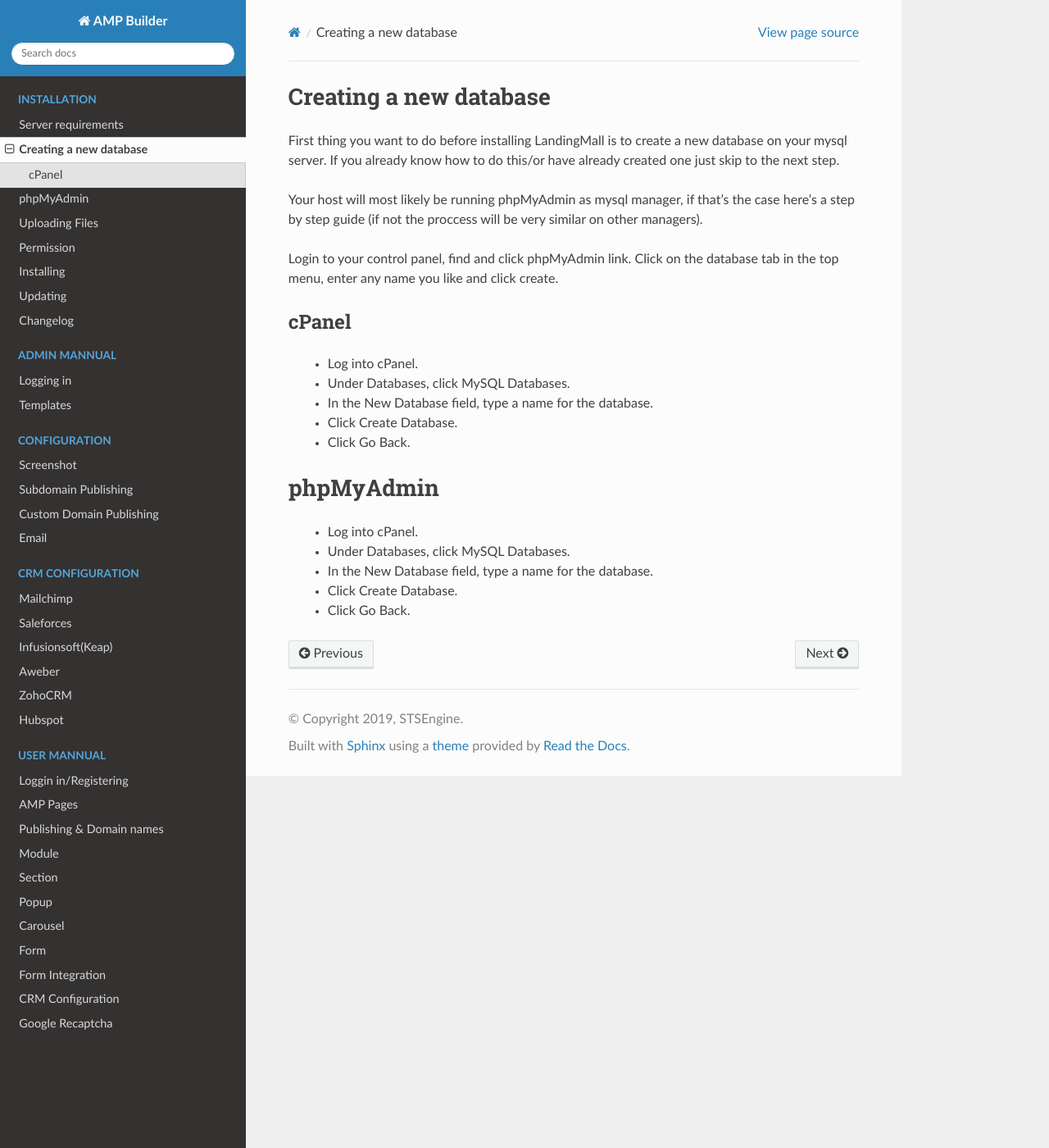
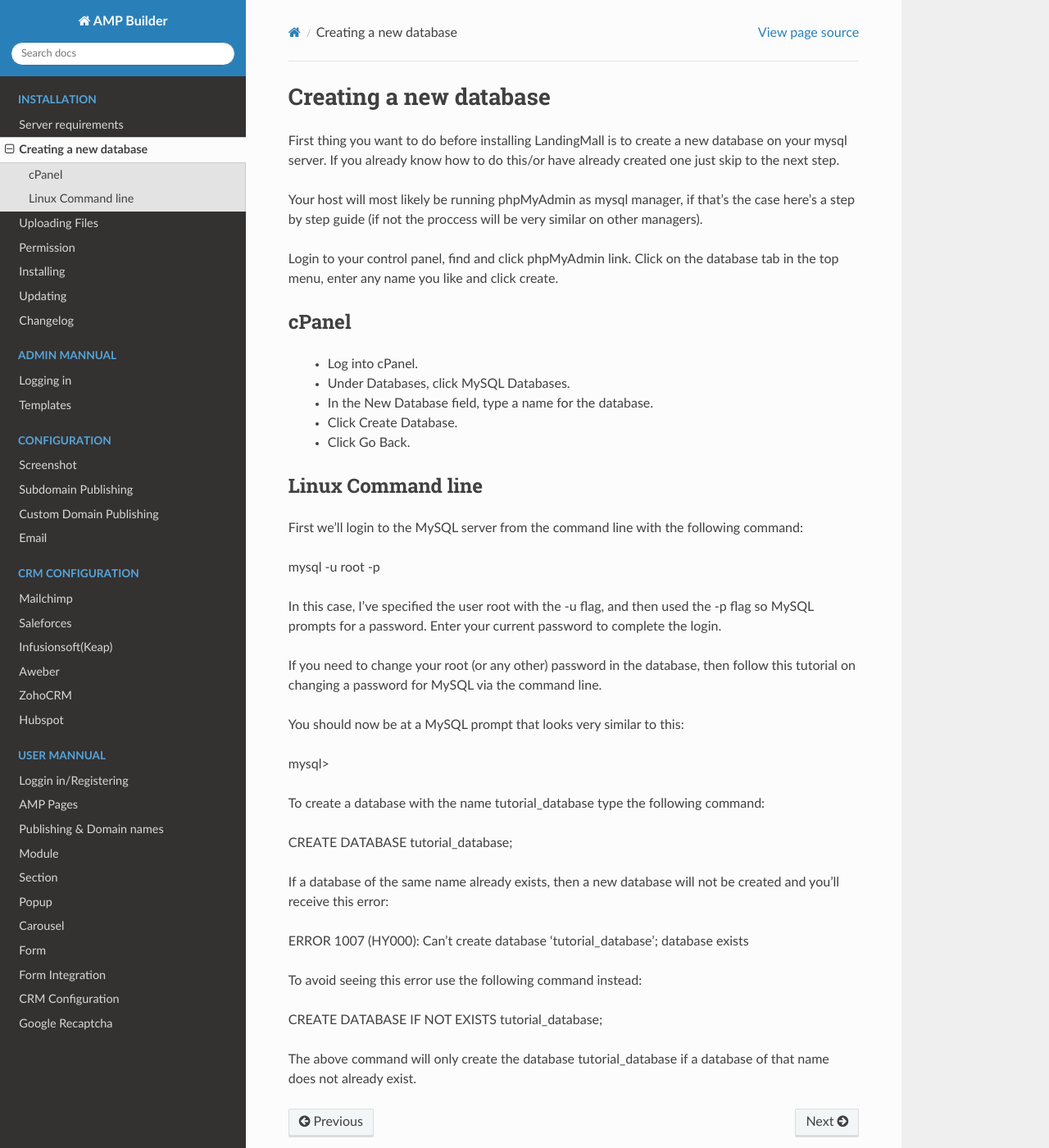
Before and after one commit to logozadocs/-ampbuilder-docs-en, a Sphinx documentation site: the page built from source/_install/create_db.rst, in a window 1280 px wide and 1400 px high. Shown: the whole window at 82% size. Built offline with Sphinx 7.4.7 and the Read the Docs theme 2.0.0, drawn with Linux system fonts in a browser that asks for light colours.

Commit message:
no message

```diff
--- a/source/_install/create_db.rst
+++ b/source/_install/create_db.rst
@@ -16,12 +16,32 @@ cPanel
  - Click Create Database.
  - Click Go Back.
 
- ==============
-phpMyAdmin
+==============
+Linux Command line
 ==============
 
- - Log into cPanel.
- - Under Databases, click MySQL Databases.
- - In the New Database field, type a name for the database.
- - Click Create Database.
- - Click Go Back.
+First we’ll login to the MySQL server from the command line with the following command:
+
+mysql -u root -p
+
+In this case, I’ve specified the user root with the -u flag, and then used the -p flag so MySQL prompts for a password. Enter your current password to complete the login.
+
+If you need to change your root (or any other) password in the database, then follow this tutorial on changing a password for MySQL via the command line.
+
+You should now be at a MySQL prompt that looks very similar to this:
+
+mysql>
+
+To create a database with the name tutorial_database type the following command:
+
+CREATE DATABASE tutorial_database;
+
+If a database of the same name already exists, then a new database will not be created and you’ll receive this error:
+
+ERROR 1007 (HY000): Can't create database 'tutorial_database'; database exists
+
+To avoid seeing this error use the following command instead:
+
+CREATE DATABASE IF NOT EXISTS tutorial_database;
+
+The above command will only create the database tutorial_database if a database of that name does not already exist.
```
